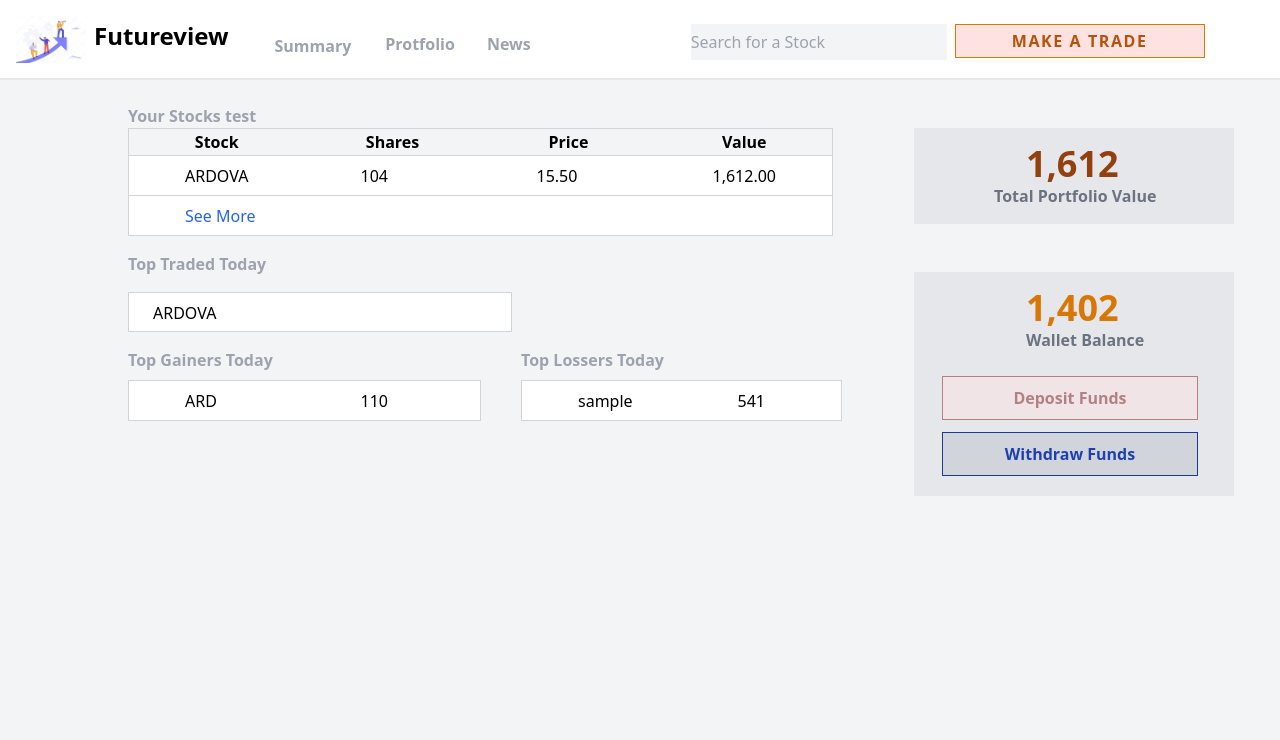
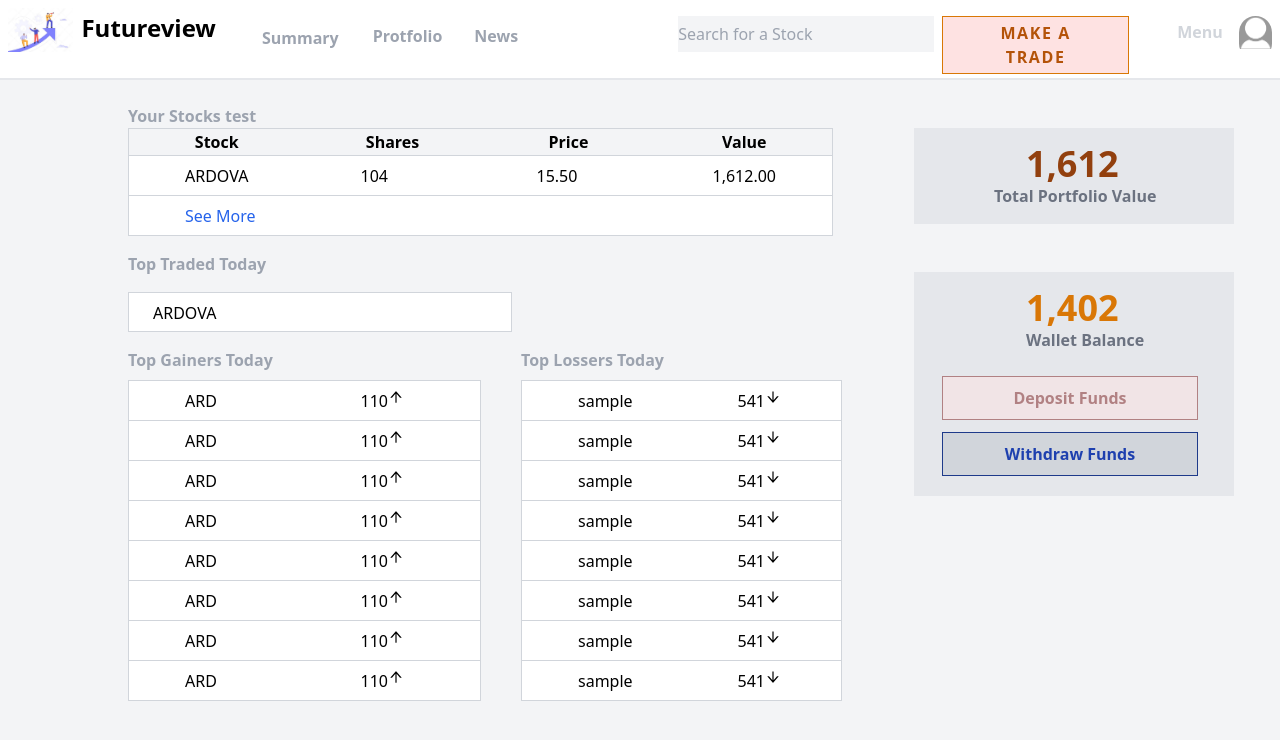
Before and after one commit to anterpreetkaur92/project_02, a React (Create React App) app: page /summary in a window 1280 px wide. Shown: the top 740 px of the page. Built offline with nearby package versions, Linux system fonts and the light colour scheme; no server answers.

Commit message:
header2 edit

```diff
--- a/src/components/Header2.js
+++ b/src/components/Header2.js
@@ -1,15 +1,16 @@
 import React from 'react'
 import logo from '../images/logo2.jpg'
+import person from '../images/person.jpg'
 import {useHistory} from 'react-router-dom'
 const Header2 = () => {
     let history=useHistory();
     return (
         <div>
-            <div className='h-20 w-fullscreen flex border-b-2 p-4 '>
+            <div className='h-20 w-fullscreen flex border-b-2 p-2 '>
                 <div>
                     <img src={logo} alt="logoimage" width="70" height="70" />
                 </div>
-                <div className='text-2xl pt-1 pl-2 font-bold'>Futureview</div>
+                <div className='text-2xl pt-1 pl-2 font-bold hover:cursor-pointer' onClick={()=>{history.push("/")}}>Futureview</div>
 
               <div className='flex'>
               <div>
@@ -28,6 +29,13 @@ const Header2 = () => {
             <div>
                 <button className="bg-red-100 border border-yellow-600 px-10 py-1 mt-2 ml-2 px-14 font-semibold text-yellow-700 tracking-widest">MAKE A TRADE</button>
             </div>
+            <div class="ml-12 py-3">
+
+                <button  class='text-gray-300 text-normal font-bold'>Menu</button>
+                </div>
+                <div class="ml-4 my-2 rounded-full overflow-hidden h-11 w-11">
+                    <img src={person} class=" "></img>
+                </div>
               </div>
             </div>
         </div>
--- a/src/components/LoginPage.js
+++ b/src/components/LoginPage.js
@@ -30,7 +30,7 @@ const LoginPage = () => {
                     </div>
                     <div className='flex ml-2'>
                         <div>
-                            <button onClick={()=>{history.push("/login")}} className='font-bold border-2 border-white bg-white w-48 p-2 px-6  hover:border-red-600 hover:bg-red-100'>Login</button>
+                            <button onClick={()=>{history.push("/login")}} className='font-bold border-2 border-white bg-white w-48 p-2 px-6 hover:border-red-600 hover:bg-red-100'>Login</button>
                         </div>
                         <div>
                             <button onClick={()=>{history.push("/resetpassword")}} className='font-bold border-2 border-white bg-white p-2 px-6 w-48 hover:border-red-600 hover:bg-red-100'>Reset Password</button>
--- a/src/components/Summary.js
+++ b/src/components/Summary.js
@@ -1,19 +1,21 @@
 import React from 'react'
 import Header2 from './Header2'
-import {useState,useEffect} from 'react'
+import { useState, useEffect } from 'react'
+import { AiOutlineArrowDown } from 'react-icons/ai'
+import { AiOutlineArrowUp } from 'react-icons/ai'
 const Summary = () => {
-   const[a,seta]=useState();
-useEffect(()=>{
-fetch("https://www.alphavantage.co/query?function=TIME_SERIES_INTRADAY&symbol=IBM&interval=5min&apikey=demo)")
-.then(response=>response.json())
-.then(data=>console.log(data))
-},[])
+    const [a, seta] = useState();
+    useEffect(() => {
+        fetch("https://www.alphavantage.co/query?function=TIME_SERIES_INTRADAY&symbol=IBM&interval=5min&apikey=demo)")
+            .then(response => response.json())
+            .then(data => console.log(data))
+    }, [])
     return (
         <div>
             <Header2 />
-            <div className='bg-gray-100 w-screen h-screen'>
-                <div className="flex">
-                    <div className='flex'>
+            <div className='bg-gray-100 w-auto h-screen overflow-scroll '>
+                <div className="flex ">
+                    <div className='flex '>
 
                         <div className='pl-32 mt-6'>
                             <label className=" mt-5  font-bold text-gray-400">Your Stocks test</label><br />
@@ -58,15 +60,43 @@ fetch("https://www.alphavantage.co/query?function=TIME_SERIES_INTRADAY&symbol=IB
                                 <div className="mr-6 mt-4">
                                     <label className="font-bold text-gray-400 "> Top Gainers Today</label>
                                     <table className="table-fixed border-collapse border border-gray-300 mt-2">
-                                        <thead>
+                                        <thead >
 
                                         </thead>
                                         <tbody className="bg-white">
                                             <tr className="bg-white border-collapse border border-gray-300 h-10">
                                                 <td className="w-44 pl-14 ">ARD</td>
-                                                <td className="w-44 pl-14 ">110</td>
+                                                <td className="w-44 pl-14 "><div class="flex">110<AiOutlineArrowUp/></div></td>
+                                            </tr>
+                                            <tr className="bg-white border-collapse border border-gray-300 h-10">
+                                                <td className="w-44 pl-14 ">ARD</td>
+                                                <td className="w-44 pl-14 "><div class="flex">110<AiOutlineArrowUp/></div></td>
+                                            </tr>
+                                            <tr className="bg-white border-collapse border border-gray-300 h-10">
+                                                <td className="w-44 pl-14 ">ARD</td>
+                                                <td className="w-44 pl-14 "><div class="flex">110<AiOutlineArrowUp/></div></td>
+                                            </tr>
+                                            <tr className="bg-white border-collapse border border-gray-300 h-10">
+                                                <td className="w-44 pl-14 ">ARD</td>
+                                                <td className="w-44 pl-14 "><div class="flex">110<AiOutlineArrowUp/></div></td>
+                                            </tr>
+                                            <tr className="bg-white border-collapse border border-gray-300 h-10">
+                                                <td className="w-44 pl-14 ">ARD</td>
+                                                <td className="w-44 pl-14 "><div class="flex">110<AiOutlineArrowUp/></div></td>
+                                            </tr>
+                                            <tr className="bg-white border-collapse border border-gray-300 h-10">
+                                                <td className="w-44 pl-14 ">ARD</td>
+                                                <td className="w-44 pl-14 "><div class="flex">110<AiOutlineArrowUp/></div></td>
+                                            </tr>
+                                            <tr className="bg-white border-collapse border border-gray-300 h-10">
+                                                <td className="w-44 pl-14 ">ARD</td>
+                                                <td className="w-44 pl-14 "><div class="flex">110<AiOutlineArrowUp/></div></td>
+                                            </tr>
+                                            <tr className="bg-white border-collapse border border-gray-300 h-10">
+                                                <td className="w-44 pl-14 ">ARD</td>
+                                                <td className="w-44 pl-14 "><div class="flex">110<AiOutlineArrowUp/></div></td>
+                                            </tr>
 
-                                            </tr>
 
 
 
@@ -85,7 +115,42 @@ fetch("https://www.alphavantage.co/query?function=TIME_SERIES_INTRADAY&symbol=IB
                                         <tbody className="bg-white">
                                             <tr className="bg-white border-collapse border border-gray-300 h-10">
                                                 <td className="w-40 pl-14 ">sample</td>
-                                                <td className="w-40 pl-14 ">541</td>
+                                                <td className="w-40 pl-14 "><div class="flex">541<AiOutlineArrowDown/></div></td>
+
+                                            </tr>
+                                            <tr className="bg-white border-collapse border border-gray-300 h-10">
+                                                <td className="w-40 pl-14 ">sample</td>
+                                                <td className="w-40 pl-14 "><div class="flex">541<AiOutlineArrowDown/></div></td>
+
+                                            </tr>
+                                            <tr className="bg-white border-collapse border border-gray-300 h-10">
+                                                <td className="w-40 pl-14 ">sample</td>
+                                                <td className="w-40 pl-14 "><div class="flex">541<AiOutlineArrowDown/></div></td>
+
+                                            </tr>
+                                            <tr className="bg-white border-collapse border border-gray-300 h-10">
+                                                <td className="w-40 pl-14 ">sample</td>
+                                                <td className="w-40 pl-14 "><div class="flex">541<AiOutlineArrowDown/></div></td>
+
+                                            </tr>
+                                            <tr className="bg-white border-collapse border border-gray-300 h-10">
+                                                <td className="w-40 pl-14 ">sample</td>
+                                                <td className="w-40 pl-14 "><div class="flex">541<AiOutlineArrowDown/></div></td>
+
+                                            </tr>
+                                            <tr className="bg-white border-collapse border border-gray-300 h-10">
+                                                <td className="w-40 pl-14 ">sample</td>
+                                                <td className="w-40 pl-14 "><div class="flex">541<AiOutlineArrowDown/></div></td>
+
+                                            </tr>
+                                            <tr className="bg-white border-collapse border border-gray-300 h-10">
+                                                <td className="w-40 pl-14 ">sample</td>
+                                                <td className="w-40 pl-14 "><div class="flex">541<AiOutlineArrowDown/></div></td>
+
+                                            </tr>
+                                            <tr className="bg-white border-collapse border border-gray-300 h-10">
+                                                <td className="w-40 pl-14 ">sample</td>
+                                                <td className="w-40 pl-14 "><div class="flex">541<AiOutlineArrowDown/></div></td>
 
                                             </tr>
 
@@ -113,11 +178,11 @@ fetch("https://www.alphavantage.co/query?function=TIME_SERIES_INTRADAY&symbol=IB
                             <div className="pl-28 text-gray-500 font-bold">
                                 Wallet Balance
                             </div>
-                           <div className="mt-6 mx-7">
-                           <button className="text-red-900 font-bold border border-red-900 bg-red-100 opacity-50 px-16 h-11 w-64">Deposit Funds</button><br/>
-                            <button className="text-blue-800 font-bold border border-blue-900 bg-gray-300 px-14 mt-3 h-11 w-64">Withdraw Funds</button>
+                            <div className="mt-6 mx-7">
+                                <button className="text-red-900 font-bold border border-red-900 bg-red-100 opacity-50 px-16 h-11 w-64">Deposit Funds</button><br />
+                                <button className="text-blue-800 font-bold border border-blue-900 bg-gray-300 px-14 mt-3 h-11 w-64">Withdraw Funds</button>
 
-                           </div>
+                            </div>
                         </div>
                     </div>
 
--- a/tailwind.config.js
+++ b/tailwind.config.js
@@ -7,7 +7,8 @@ module.exports = {
     }
   },
   variants: {
-    borderColor: ['responsive', 'focus'],
+
+    borderColor:['hover','focus','responsive'],
     cursor: ['hover', 'focus']
 
   },
```
Also changed, not shown: src/images/person.jpg (added).
